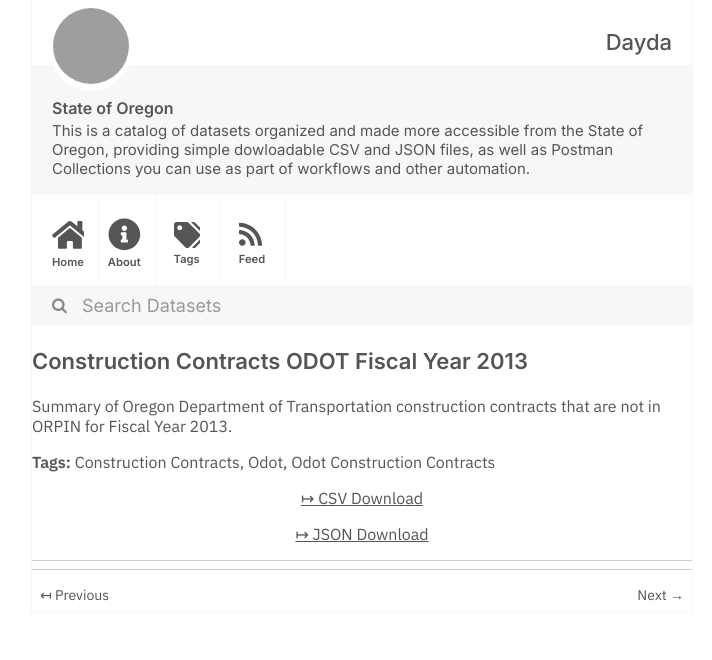
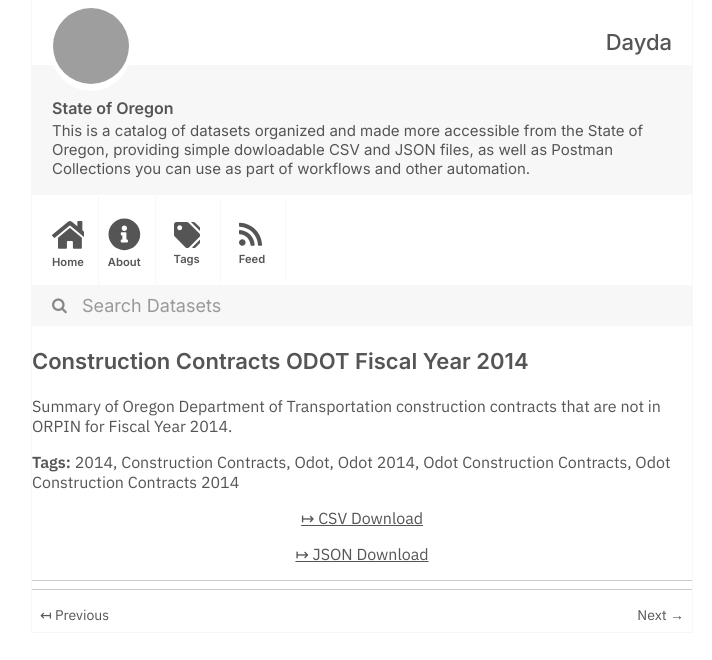
Before and after one commit to dayda-entities/state-of-oregon, a Jekyll site: the page built from _posts/2020-11-10-construction-contracts-odot-fi.md, in a window 1280 px wide, cut to the strip 0-660 px from the top of the page. Shown: the whole strip, without its empty margins (278-990 px from the left). Built offline with Jekyll 4.4.1, drawn with Linux system fonts in a browser that asks for light colours; grey boxes are pictures that could not be loaded.

```diff
--- a/_posts/2020-11-10-construction-contracts-odot-fi.md
+++ b/_posts/2020-11-10-construction-contracts-odot-fi.md
@@ -1,18 +1,21 @@
 ---
-title: Construction Contracts ODOT Fiscal Year 2013
-created: '2020-11-10T17:22:10.363481'
-modified: '2020-11-10T17:22:10.363492'
+title: Construction Contracts ODOT Fiscal Year 2014
+created: '2020-11-10T17:22:15.071217'
+modified: '2020-11-10T17:22:15.071229'
 state: active
 type: dataset
 tags:
+  - '2014'
   - Construction Contracts
   - Odot
+  - Odot 2014
   - Odot Construction Contracts
+  - Odot Construction Contracts 2014
 groups:
   - Local Government
-csv_url: 'https://data.oregon.gov/api/views/8gu9-39fy/rows.csv?accessType=DOWNLOAD'
-json_url: 'https://data.oregon.gov/api/views/8gu9-39fy/rows.json?accessType=DOWNLOAD'
+csv_url: 'https://data.oregon.gov/api/views/a3mu-8wek/rows.csv?accessType=DOWNLOAD'
+json_url: 'https://data.oregon.gov/api/views/a3mu-8wek/rows.json?accessType=DOWNLOAD'
 layout: post
 
 ---
-Summary of Oregon Department of Transportation construction contracts that are not in ORPIN for Fiscal Year 2013.
+Summary of Oregon Department of Transportation construction contracts that are not in ORPIN for Fiscal Year 2014.
```
